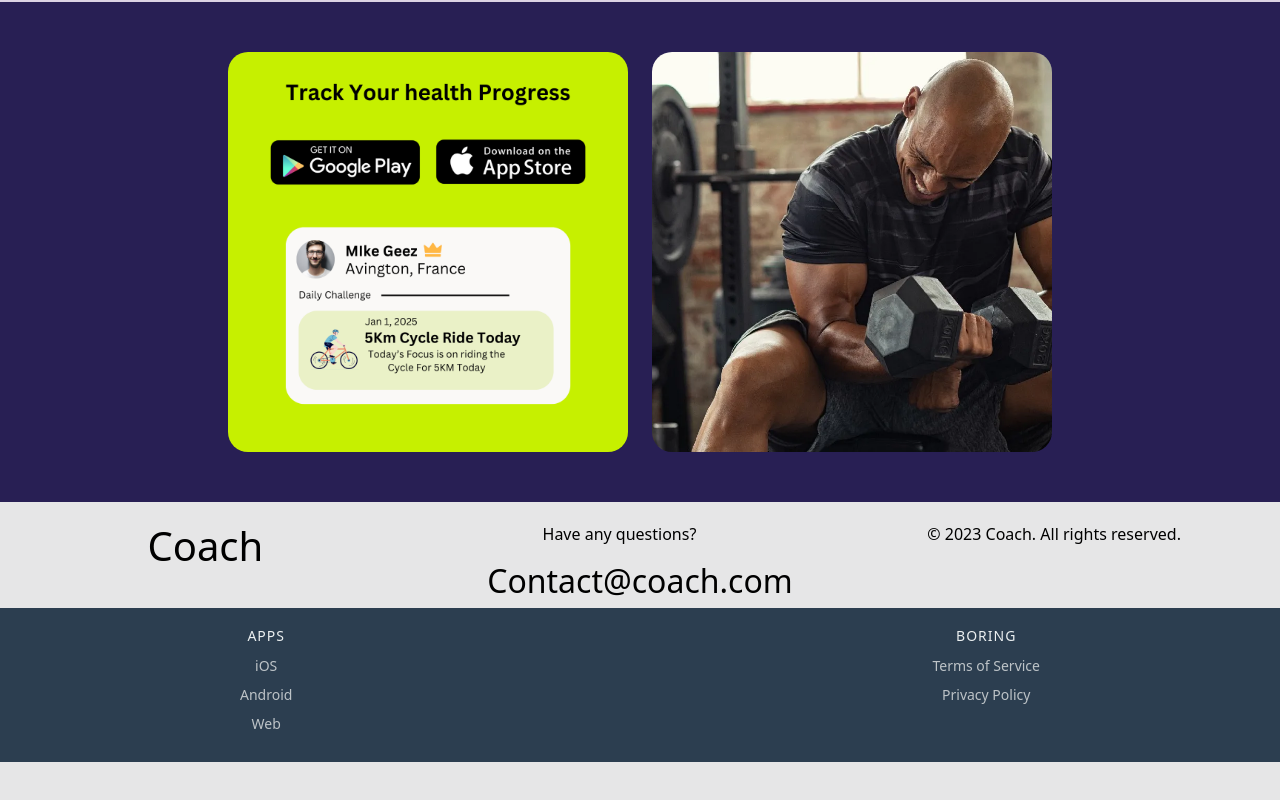
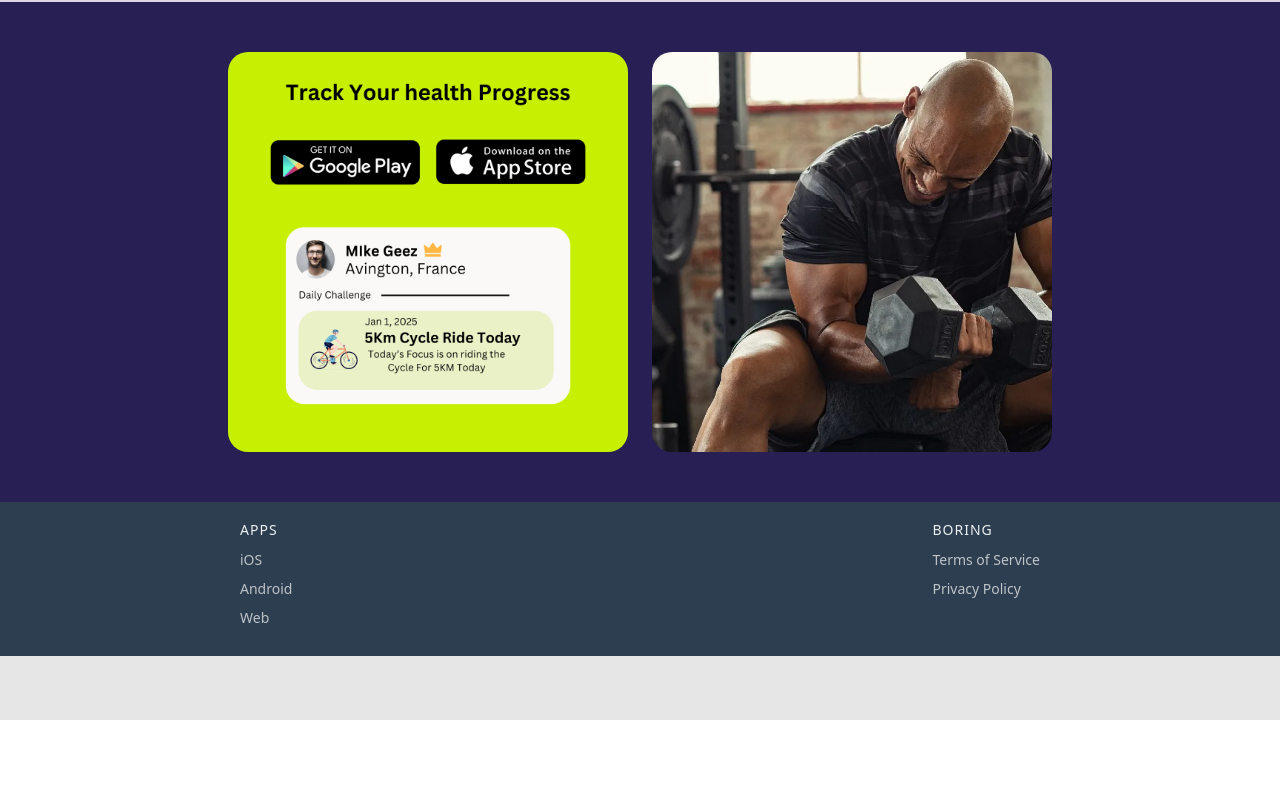
Before and after one commit to PratishPurkuti/BCA1stproject, a plain HTML site: page index.html in a window 1280 px wide. Shown: the part 3295-4095 px from the top of the page. After the commit the page ends 4015 px from the top, so only its background shows below. Drawn offline with nearby package versions, Linux system fonts and the light colour scheme.

Commit message:
Removed extra footer

```diff
--- a/index.html
+++ b/index.html
@@ -153,19 +153,6 @@
           </div>
         </div>
       </div>
-
-      <div class="footer">
-        <div class="row">
-          <div class="col-4">
-            <h1>Coach</h1>
-          </div>
-          <div class="col-4">
-            <p>Have any questions?</p>
-            <h2>Contact@coach.com</h2>
-        </div>
-        <div class="col-4">
-          <p>© 2023 Coach. All rights reserved.</p>
-      </div>
             <footer>
         <div class="footer-container">
             <div class="footer-section">
```
